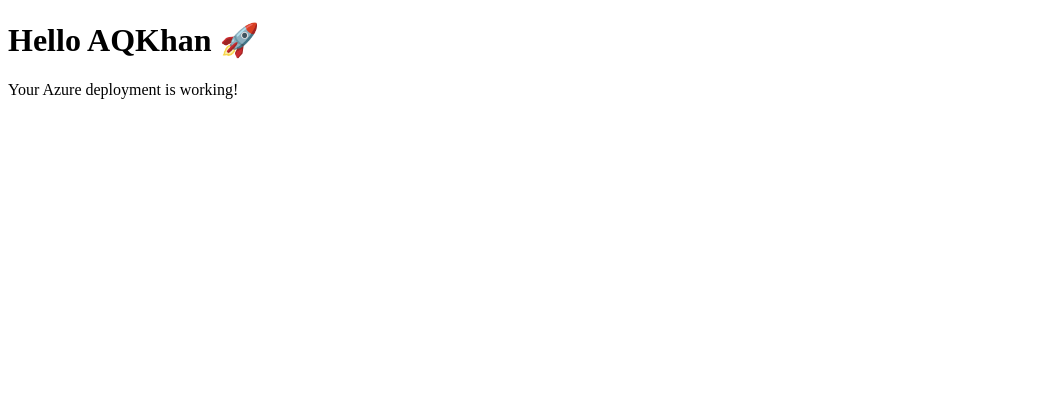
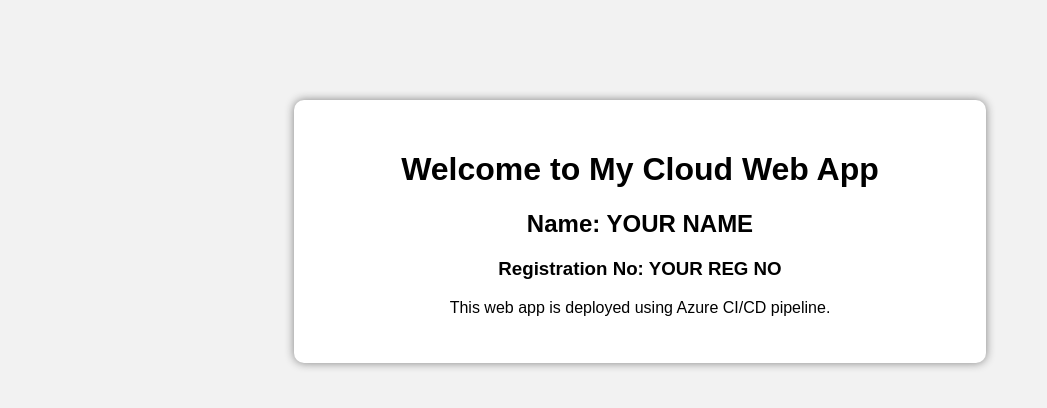
Before and after one commit to aqkhan222/webapp-AQKhan-123, a plain HTML site: page webapp-aqkhan-056/index.html in a window 1280 px wide. Shown: the whole page, without its empty margins (0-1047 px from the left). Drawn offline with Linux system fonts and the light colour scheme.

Commit message:
Initial commit

```diff
--- a/webapp-aqkhan-056/index.html
+++ b/webapp-aqkhan-056/index.html
@@ -1,10 +1,19 @@
 <!DOCTYPE html>
 <html>
 <head>
-    <title>AQKhan Web App</title>
+    <title>My Cloud Web App</title>
+    <link rel="stylesheet" href="style.css">
 </head>
 <body>
-    <h1>Hello AQKhan 🚀</h1>
-    <p>Your Azure deployment is working!</p>
+
+    <div class="container">
+        <h1>Welcome to My Cloud Web App</h1>
+
+        <h2>Name: YOUR NAME</h2>
+        <h3>Registration No: YOUR REG NO</h3>
+
+        <p>This web app is deployed using Azure CI/CD pipeline.</p>
+    </div>
+
 </body>
 </html>
--- /dev/null
+++ b/webapp-aqkhan-056/style.css
@@ -0,0 +1,15 @@
+body {
+    font-family: Arial;
+    background-color: #f2f2f2;
+    text-align: center;
+    margin-top: 100px;
+}
+
+.container {
+    background-color: white;
+    padding: 30px;
+    margin: auto;
+    width: 50%;
+    box-shadow: 0px 0px 10px gray;
+    border-radius: 10px;
+}
```
Also changed, not shown: webapp-aqkhan-056/package.json (deleted, +0 -8 lines), webapp-aqkhan-056/server.js (deleted, +0 -13 lines), ss1.png, ss2.png (deleted), ss3.png (deleted), ss4.png (deleted).
